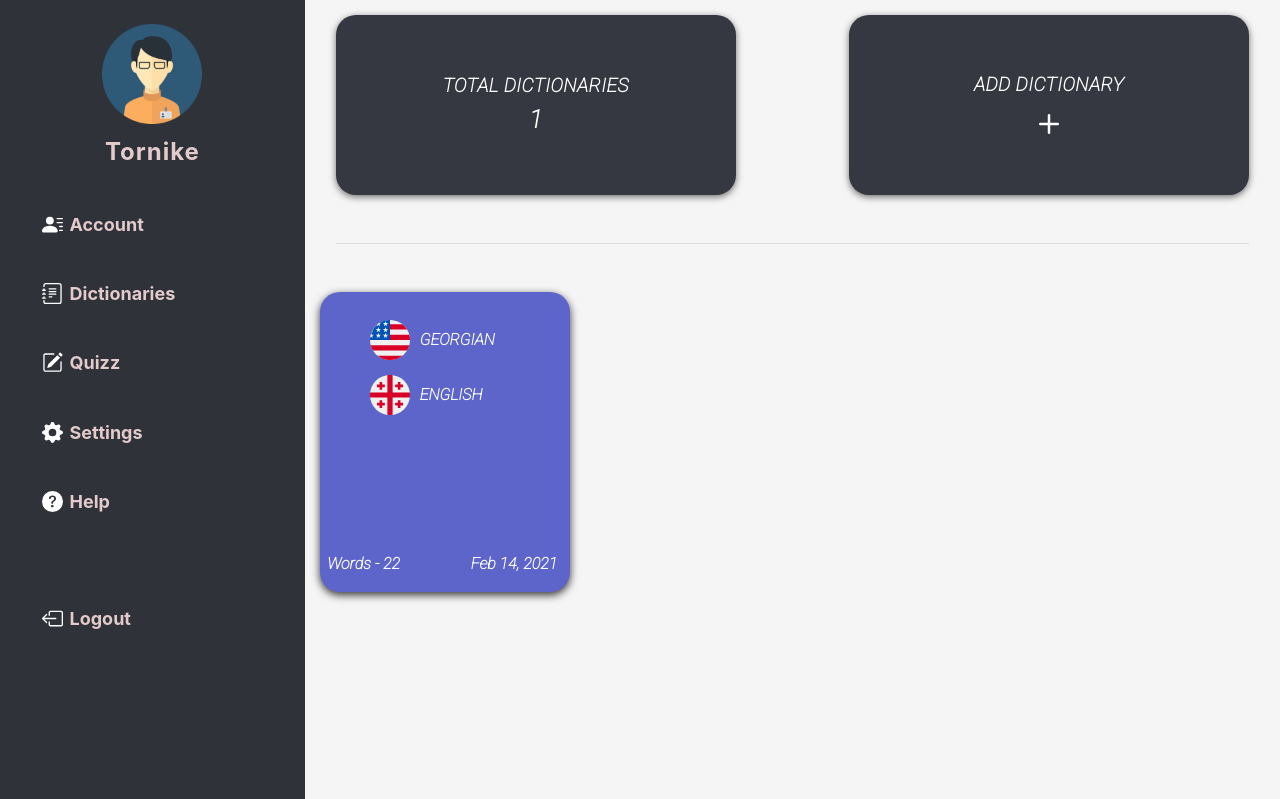
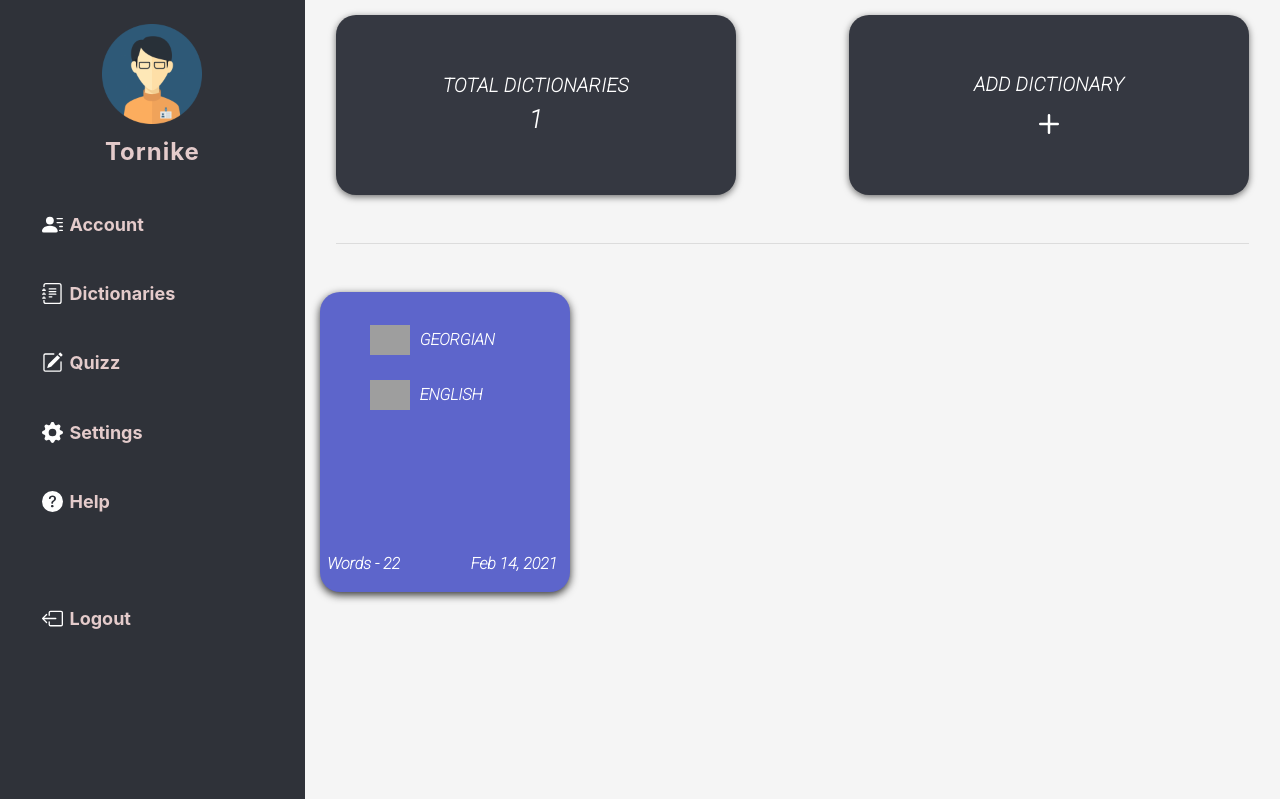
Before and after one commit to berekashvili22/DjangoDictionary, a Django app: page /dictionaries in a window 1280 px wide. Shown: the part 63-862 px from the top of the page. Run offline with Django 3.2, Linux system fonts and the light colour scheme; a user stored in the database is signed in; data comes from the database, SQL or seed files in the repository; grey boxes are pictures that could not be loaded.

Commit message:
static path for flags

```diff
--- a/dictionary_project/dictionary/templates/dictionary/dictionaries.html
+++ b/dictionary_project/dictionary/templates/dictionary/dictionaries.html
@@ -29,11 +29,11 @@
             <div class="dict-cont" style="background-color: {{ dict.color }};">
                 <div class="dict-langs-cont">
                     <div class="dict-lang">
-                        <img src="{% static 'dictionary/images/flags/us.svg' %}" class="lang-flag" alt="">
+                        <img src="{% static 'dictionary/images/flags/'|add:dict.lang_from|add:'.svg' %}" class="lang-flag" alt="">
                         <p class="dict-lang-title">{{ dict.lang_from }}</p>
                     </div>
                     <div class="dict-lang">
-                        <img src="{% static 'dictionary/images/flags/ge.svg' %}" class="lang-flag" alt="">
+                        <img src="{% static 'dictionary/images/flags/'|add:dict.lang_to|add:'.svg' %}" class="lang-flag" alt="">
                         <p class="dict-lang-title">{{ dict.lang_to }}</p>
                     </div>
                 </div>
```
